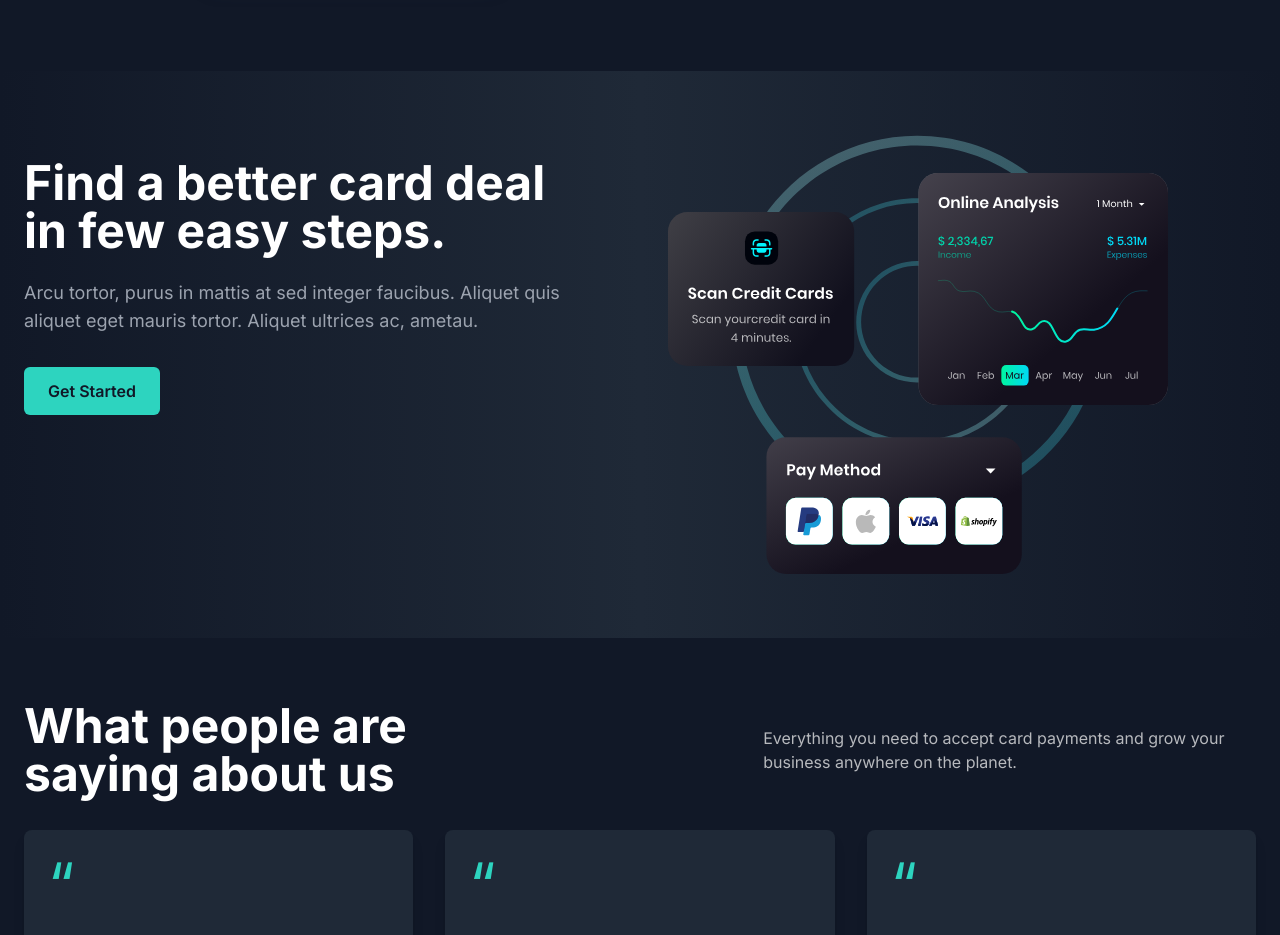
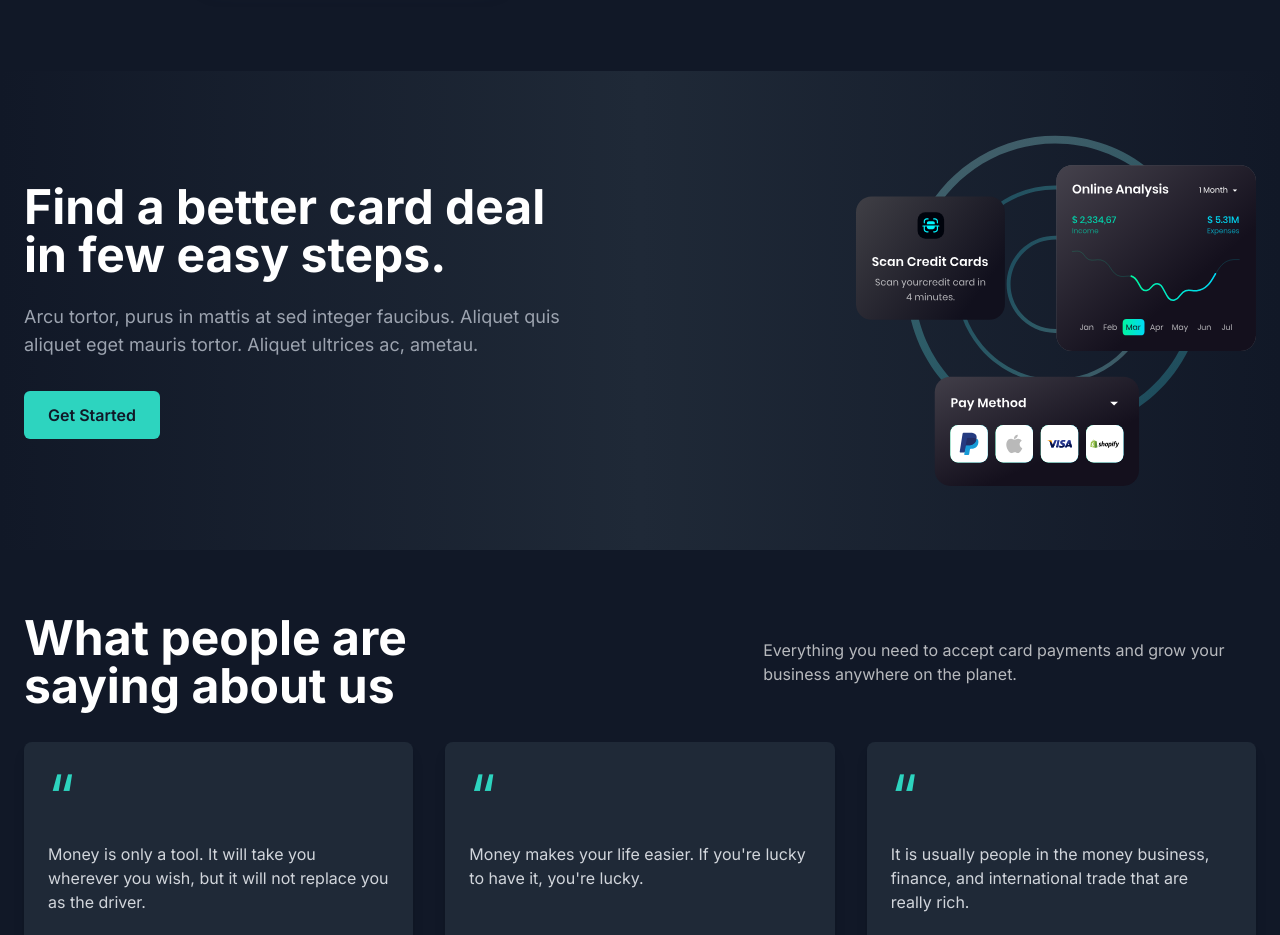
Before and after one commit to Asolinmaso/HooBank, a Next.js app: page / in a window 1280 px wide. Shown: the part 1780-2715 px from the top of the page. Built offline with nearby package versions, Linux system fonts and the light colour scheme.

Commit message:
Update CardDealSection.tsx

```diff
--- a/src/components/CardDealSection.tsx
+++ b/src/components/CardDealSection.tsx
@@ -1,31 +1,31 @@
 import Image from 'next/image';
 
-export const CardDealSection = ()=> {
+export const CardDealSection = () => {
   return (
     <section className="bg-gradient-to-r from-gray-900 via-gray-800 to-gray-900 text-white py-16">
-      <div className="max-w-7xl mx-auto px-6 grid grid-cols-1 lg:grid-cols-2 gap-14">
-        <div className="flex flex-col py-6">
-          <h2 className="text-3xl sm:text-4xl md:text-5xl font-bold mb-6">
+      <div className="max-w-7xl mx-auto px-6 grid grid-cols-1 md:grid-cols-2 gap-10 md:gap-14">
+        <div className="flex flex-col justify-center py-6">
+          <h2 className="text-3xl sm:text-4xl md:text-4xl lg:text-5xl font-bold mb-4 md:mb-6">
             Find a better card deal <br /> in few easy steps.
           </h2>
-          <p className="text-base sm:text-lg text-gray-400 mb-8">
+          <p className="text-base sm:text-lg md:text-base lg:text-lg text-gray-400 mb-6 md:mb-8">
             Arcu tortor, purus in mattis at sed integer faucibus. Aliquet quis aliquet eget mauris tortor. Aliquet ultrices ac, ametau.
           </p>
-          <div className='w-full'>
-          <button className="bg-teal-400 text-gray-900 px-6 py-3 rounded-md font-semibold w-full sm:w-auto">
-            Get Started
-          </button>
+          <div className="w-full">
+            <button className="bg-teal-400 text-gray-900 px-6 py-3 rounded-md font-semibold w-full sm:w-auto">
+              Get Started
+            </button>
           </div>
         </div>
 
-        <div className="">
-
+        <div className="flex justify-center md:justify-end">
           <Image
-              src="/cardDeal.svg" // Replace with correct image path
-              alt="Online Analysis"
-              width={500}
-              height={500}
-            />
+            src="/cardDeal.svg"
+            alt="Online Analysis"
+            width={400}
+            height={400}
+            className="object-contain md:max-w-full lg:max-w-[500px]"
+          />
         </div>
       </div>
     </section>
```
